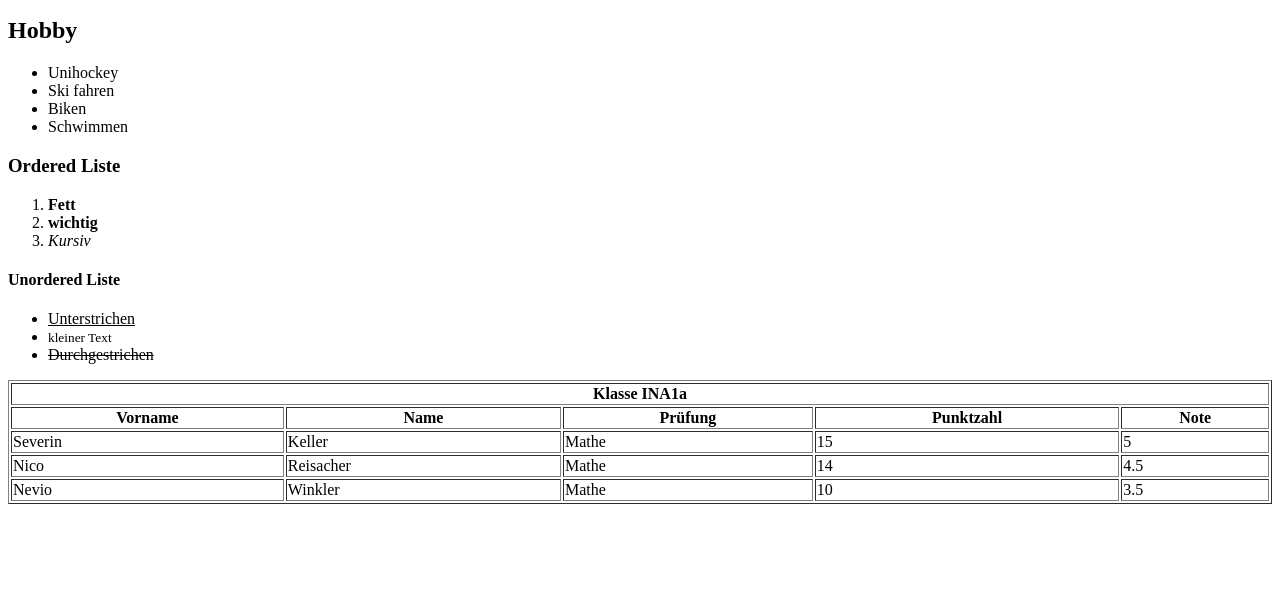
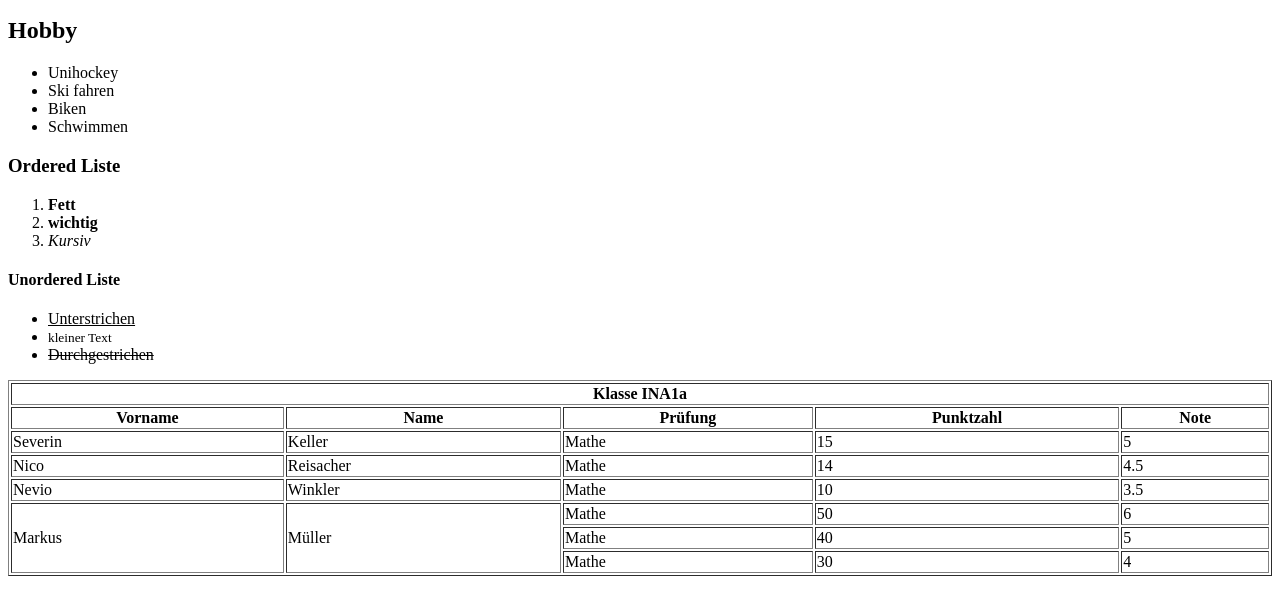
Before and after one commit to Severin72/M293, a plain HTML site: page Übungen/03_Tabellen/index.html in a window 1280 px wide. Shown: the part 123-738 px from the top of the page. Drawn offline with Linux system fonts and the light colour scheme.

Commit message:
Rowspanerweiterung

```diff
--- a/Übungen/03_Tabellen/index.html
+++ b/Übungen/03_Tabellen/index.html
@@ -61,4 +61,21 @@
         <td>10</td>
         <td>3.5</td>
     </tr>
+    <tr>
+        <td rowspan="4">Markus</td>
+        <td rowspan="4">Müller</td>
+        <td>Mathe</td>
+        <td>50</td>
+        <td>6</td>
+    </tr>
+    <tr>
+        <td>Mathe</td>
+        <td>40</td>
+        <td>5</td>
+    </tr>
+    <tr>
+        <td>Mathe</td>
+        <td>30</td>
+        <td>4</td>
+    </tr>
  </table>
```
